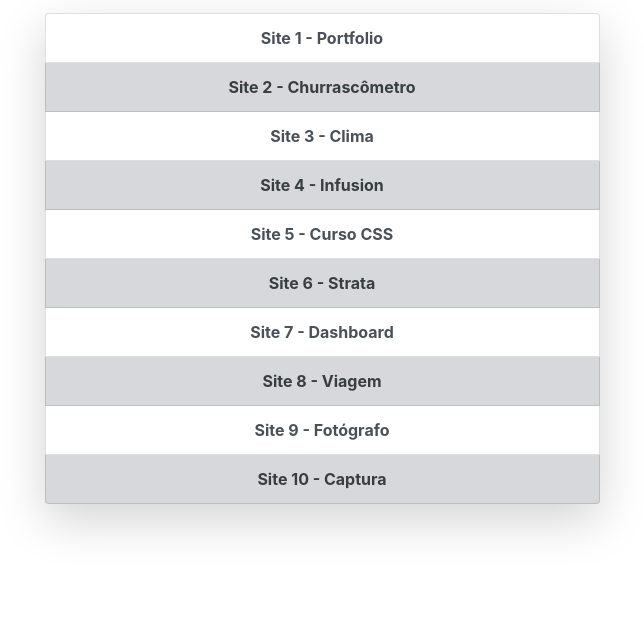
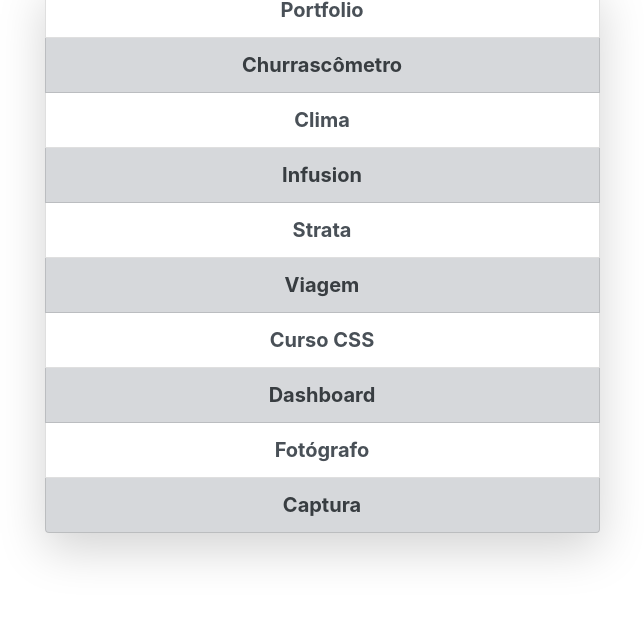
Before and after one commit to almeida-matheus/front-end, a plain HTML site: page index.html in a window 1280 px wide. Shown: the part 165-800 px from the top of the page, without its empty margins (318-962 px from the left). Drawn offline with nearby package versions, Linux system fonts and the light colour scheme.

Commit message:
main index att

```diff
--- a/index.html
+++ b/index.html
@@ -12,49 +12,61 @@
         integrity="sha384-JcKb8q3iqJ61gNV9KGb8thSsNjpSL0n8PARn9HuZOnIxN0hoP+VmmDGMN5t9UJ0Z" crossorigin="anonymous">
     <!-- icones font awesome-->
     <script src="https://kit.fontawesome.com/f0e17cbf2f.js" crossorigin="anonymous"></script>
-    <!-- bootstrap javascript-->
-    <script src="https://code.jquery.com/jquery-3.5.1.slim.min.js"
-        integrity="sha384-DfXdz2htPH0lsSSs5nCTpuj/zy4C+OGpamoFVy38MVBnE+IbbVYUew+OrCXaRkfj"
-        crossorigin="anonymous"></script>
-    <script src="https://cdn.jsdelivr.net/npm/popper.js@1.16.1/dist/umd/popper.min.js"
-        integrity="sha384-9/reFTGAW83EW2RDu2S0VKaIzap3H66lZH81PoYlFhbGU+6BZp6G7niu735Sk7lN"
-        crossorigin="anonymous"></script>
-    <script src="https://stackpath.bootstrapcdn.com/bootstrap/4.5.2/js/bootstrap.min.js"
-        integrity="sha384-B4gt1jrGC7Jh4AgTPSdUtOBvfO8shuf57BaghqFfPlYxofvL8/KUEfYiJOMMV+rV"
-        crossorigin="anonymous"></script>
     <!--titulo-->
     <title>sites</title>
     <style>
-        body{
+        body {
             background-color: white;
-            /* background-color: #212121; */
+        }
+
+        @media (min-width: 768px) {
+            .flex-column {
+                width: 50%;
+            }
         }
     </style>
 
 </head>
 
 <body>
-    <section class="vh-100">
-        <header class="container h-100"><!--tudo ficar centralizado-->
-            <div class="d-flex align-items-center justify-content-center h-100">
-                    <div class="flex-column w-50"> <!--w-50 ou <div class="col-6">-->
-                        <p class="text-center lead font-weight-bold">Sites front-end</p>
-                        <div class="list-group shadow-lg">
-                            <a href="https://almeida-matheus.github.io/" target="_blank" class="font-weight-bold text-center list-group-item list-group-item-action">Site 1 - Portfolio</a>
-                            <a href="./churras_r/index.html" target="_blank" class="font-weight-bold text-center list-group-item list-group-item-action list-group-item-secondary">Site 2 - Churrascômetro</a>
-                            <a href="./weather_r/index.html" target="_blank" class="font-weight-bold text-center list-group-item list-group-item-action">Site 3 - Clima</a>
-                            <a href="./infusion_r/index.html" target="_blank" class="font-weight-bold text-center list-group-item list-group-item-action list-group-item-secondary">Site 4 - Infusion</a>
-                            <a href="./curso-css_r/index.html" target="_blank" class="font-weight-bold text-center list-group-item list-group-item-action">Site 5 - Curso CSS</a>
-                            <a href="./strata_r/index.html" target="_blank" class="font-weight-bold text-center list-group-item list-group-item-action list-group-item-secondary">Site 6 - Strata</a>
-                            <a href="./dashboard/index.html" target="_blank" class="font-weight-bold text-center list-group-item list-group-item-action">Site 7 - Dashboard</a>
-                            <a href="./viagem_r/index.html" target="_blank" class="font-weight-bold text-center list-group-item list-group-item-action list-group-item-secondary">Site 8 - Viagem</a>
-                            <a href="./fotografo_r/index.html" target="_blank" class="font-weight-bold text-center list-group-item list-group-item-action">Site 9 - Fotógrafo</a>
-                            <a href="./pagina-captura_r/index.html" target="_blank" class="font-weight-bold text-center list-group-item list-group-item-action list-group-item-secondary">Site 10 - Captura</a>
-                        </div>
-                    </div>
+    <div class="container-sm d-sm-flex align-items-sm-center justify-content-sm-center vh-100">
+        <div class="flex-column">
+            <!--w-50 ou <div class="col-6">-->
+            <h3 class="text-center font-weight-bold pt-1">FRONT-END</h3>
+            <div class="list-group shadow-lg text-center lead font-weight-bold">
+                <a href="https://almeida-matheus.github.io/" target="_blank"
+                    class="list-group-item list-group-item-action">
+                    Portfolio</a>
+                <a href="./churras_r/index.html" target="_blank"
+                    class="list-group-item list-group-item-action list-group-item-secondary">
+                    Churrascômetro</a>
+                <a href="./weather_r/index.html" target="_blank"
+                class="list-group-item list-group-item-action">
+                    Clima</a>
+                <a href="./infusion_r/index.html" target="_blank"
+                    class="list-group-item list-group-item-action list-group-item-secondary">
+                    Infusion</a>
+                <a href="./strata_r/index.html" target="_blank"
+                    class="list-group-item list-group-item-action">
+                    Strata</a>
+                <a href="./viagem_r/index.html" target="_blank"
+                    class="list-group-item list-group-item-action list-group-item-secondary">
+                    Viagem</a>
+                <a href="./curso-css_r/index.html" target="_blank"
+                class="list-group-item list-group-item-action">
+                    Curso CSS</a>
+                <a href="./dashboard/index.html" target="_blank"
+                class="list-group-item list-group-item-action list-group-item-secondary">
+                    Dashboard</a>
+                <a href="./fotografo_r/index.html" target="_blank"
+                class="list-group-item list-group-item-action">
+                    Fotógrafo</a>
+                <a href="./pagina-captura_r/index.html" target="_blank"
+                    class="list-group-item list-group-item-action list-group-item-secondary">
+                    Captura</a>
             </div>
-        </header>
-    </section>
+        </div>
+    </div>
 </body>
 
 </html>
```
